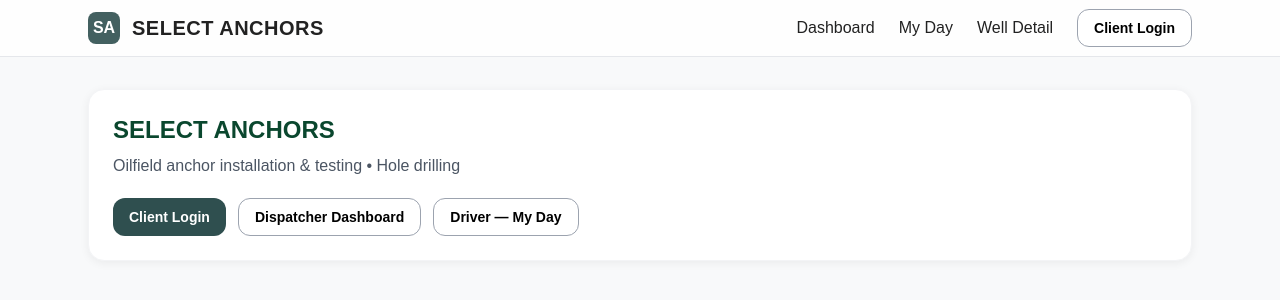
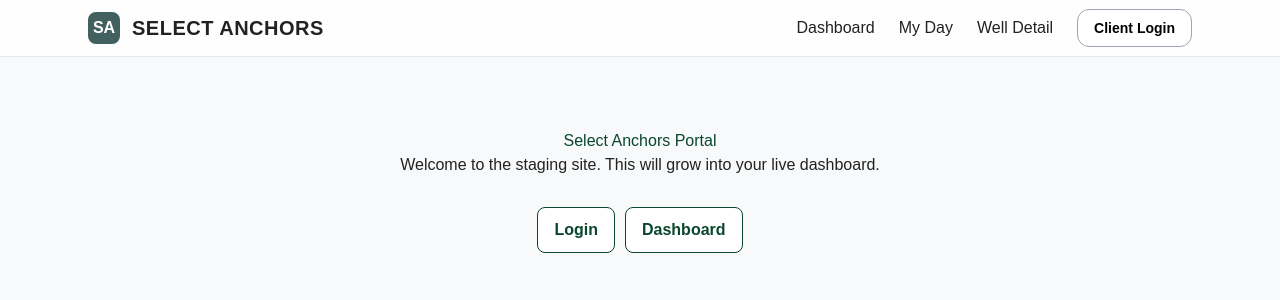
Before and after one commit to select-anchors/select-anchors-portal, a Next.js app: page / in a window 1280 px wide. Shown: the top 300 px of the page. Built offline with nearby package versions, Linux system fonts and the light colour scheme.

Commit message:
Update page.js

```diff
--- a/app/page.js
+++ b/app/page.js
@@ -1,19 +1,13 @@
-
-import Link from "next/link";
 export default function Home() {
   return (
-    <div className="container space-y-6">
-      <section className="card">
-        <div className="card-section">
-          <h1 className="text-2xl font-bold">SELECT ANCHORS</h1>
-          <p className="text-gray-600 mt-2">Oilfield anchor installation & testing • Hole drilling</p>
-          <div className="mt-5 flex flex-wrap gap-3">
-            <Link href="/login" className="btn btn-primary">Client Login</Link>
-            <Link href="/dashboard" className="btn btn-secondary">Dispatcher Dashboard</Link>
-            <Link href="/driver/my-day" className="btn btn-secondary">Driver — My Day</Link>
-          </div>
-        </div>
-      </section>
-    </div>
-  );
+    <main style={{ padding: "40px", textAlign: "center" }}>
+      <h1>Select Anchors Portal</h1>
+      <p>Welcome to the staging site. This will grow into your live dashboard.</p>
+
+      <div style={{ marginTop: "30px" }}>
+        <button>Login</button>
+        <button style={{ marginLeft: "10px" }}>Dashboard</button>
+      </div>
+    </main>
+  )
 }
```
